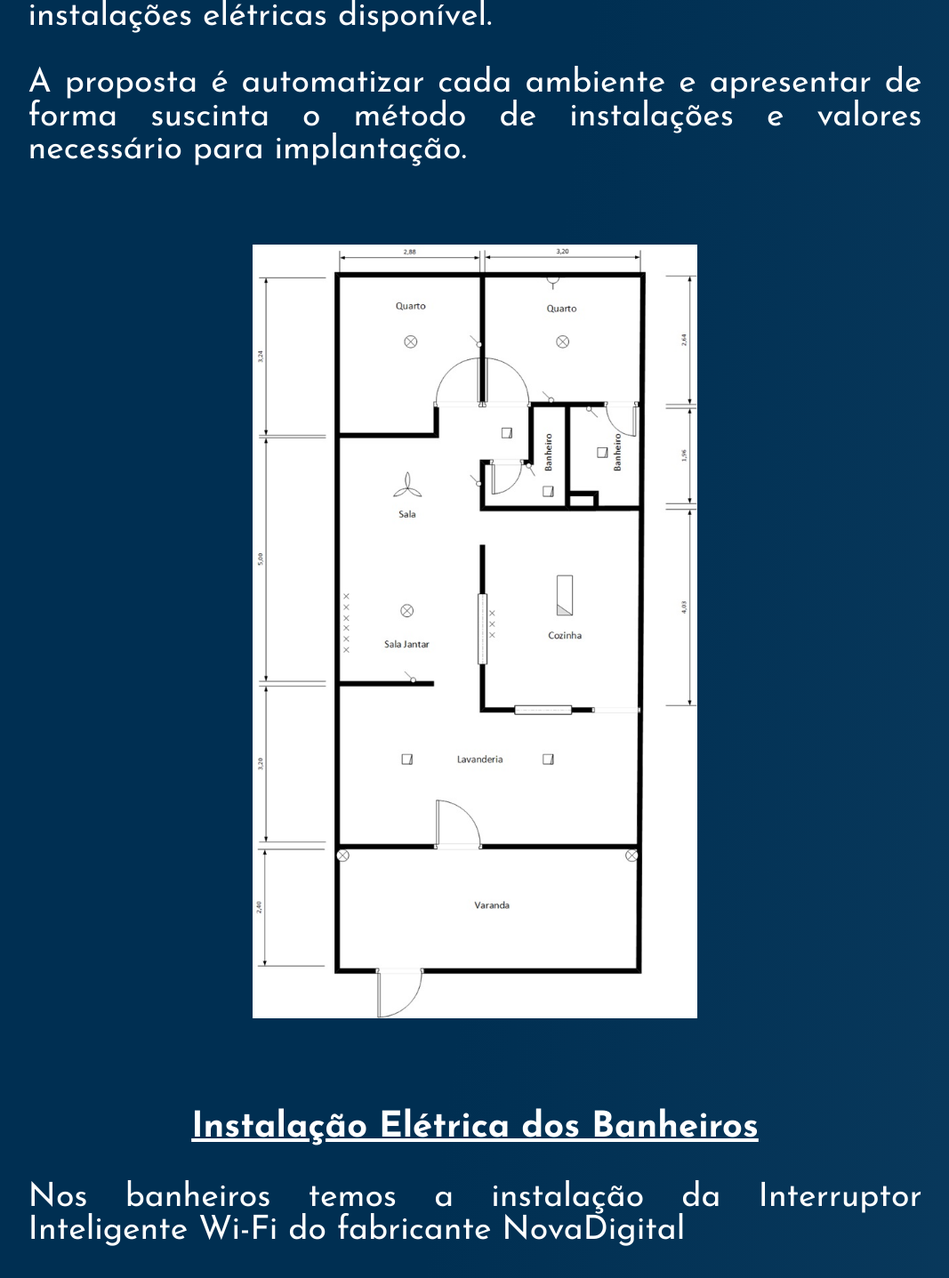
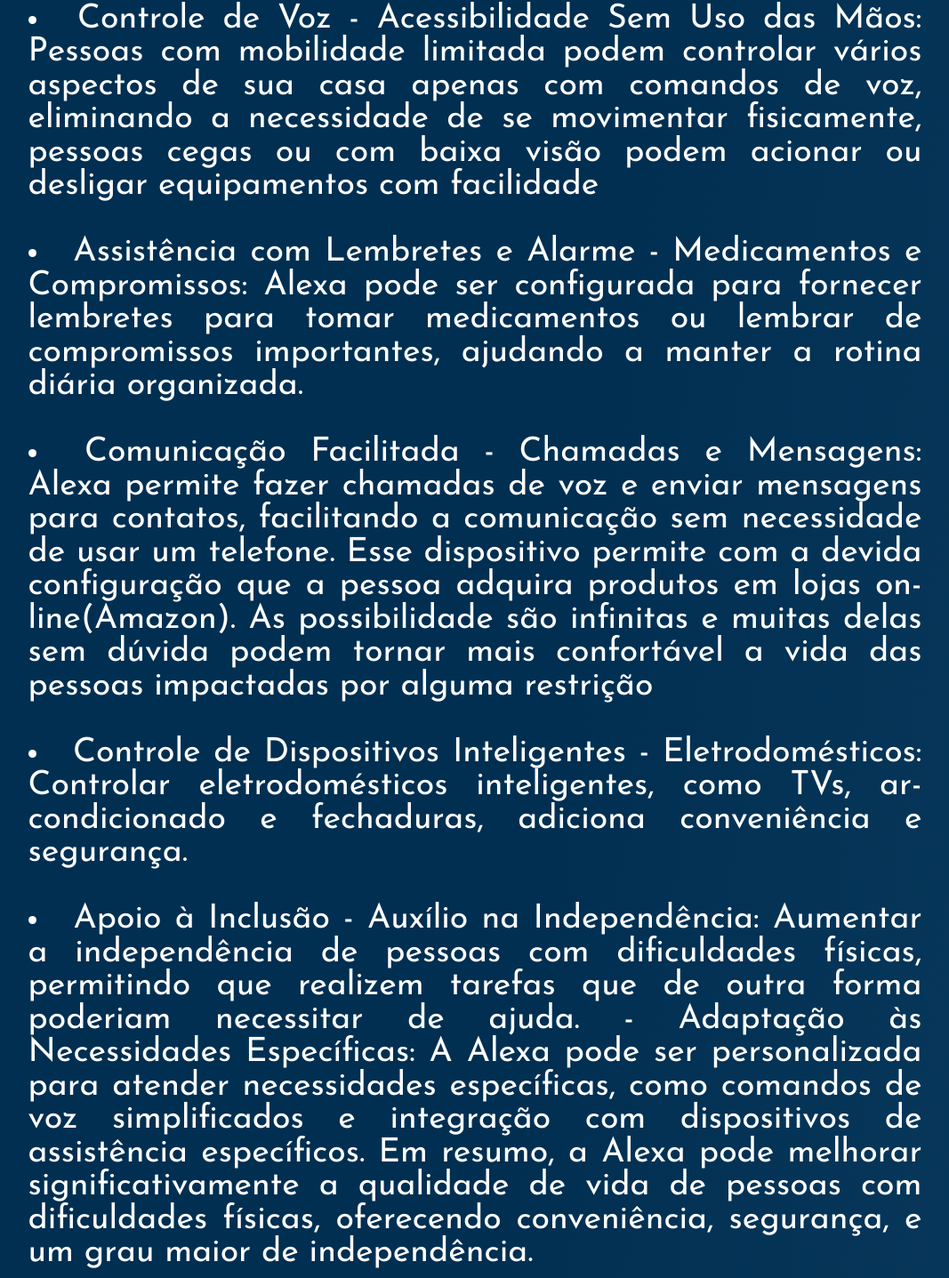
Before and after one commit to Filipeap1/PEI-III, a plain HTML site: page index.html in a window 1280 px wide. Shown: the part 1636-3073 px from the top of the page at 89% size, without its empty margins (106-1173 px from the left). Drawn offline with nearby package versions, Linux system fonts and the light colour scheme.

Commit message:
Update index.html

```diff
--- a/index.html
+++ b/index.html
@@ -24,7 +24,23 @@
     <section class="banner">
             <h1 class="banner__titulo">PROMOÇÃO DA ACESSIBILIDADE POR MEIO DE INSTALAÇÕES ELÉTRICAS INTELIGENTES</h1>
                 <p class="banner__texto">Nos dias atuais, é cada vez mais necessário que os projetos elétricos contemplem a acessibilidade, garantindo que pessoas com necessidades especiais e idosos possam usufruir dos espaços públicos e privados de maneira autônoma, segura e confortável, especialmente em suas residências. É fundamental que o design e a implementação de sistemas elétricos considerem a acessibilidade, assegurando que todas as pessoas, independentemente de suas condições ou limitações, tenham acesso seguro e adequado à energia elétrica e aos equipamentos que ela alimenta. Esse conceito envolve a criação de ambientes que possam ser facilmente utilizados por indivíduos com deficiências ou mobilidade reduzida, além de idosos, promovendo a inclusão e a segurança. Nesse contexto, normas e diretrizes específicas são essenciais para orientar a concepção de instalações elétricas acessíveis, atendendo às necessidades de todos os usuários e garantindo conforto e bem-estar nesses ambientes.</p>
-            <h2 class="topicos__titulo">Aplicação da Instalação</h2>
+        <h2 class="topicos__titulo">VANTAGENS DOS DISPOSITIVOS INTELIGENTES PARA A PROMOÇÃO DA ACESSIBILIDADE
+                </h2>
+                <li class="banner__texto">Controle de Voz
+                    - Acessibilidade Sem Uso das Mãos: Pessoas com mobilidade limitada podem controlar vários aspectos de sua casa apenas com comandos de voz, eliminando a necessidade de se movimentar fisicamente, pessoas cegas ou com baixa visão podem acionar ou desligar equipamentos com facilidade</li>
+                <li class="banner__texto">Assistência com Lembretes e Alarme
+                    - Medicamentos e Compromissos: Alexa pode ser configurada para fornecer lembretes para tomar medicamentos ou lembrar de compromissos importantes, ajudando a manter a rotina diária organizada.
+                    </li>
+                <li class="banner__texto">Comunicação Facilitada
+                    - Chamadas e Mensagens: Alexa permite fazer chamadas de voz e enviar mensagens para contatos, facilitando a comunicação sem necessidade de usar um telefone. Esse dispositivo permite com a devida configuração que a pessoa adquira produtos em lojas on-line(Amazon). As possibilidade são infinitas e muitas delas sem dúvida podem tornar mais confortável a vida das pessoas impactadas por alguma restrição</li>
+                <li class="banner__texto">Controle de Dispositivos Inteligentes
+                    - Eletrodomésticos: Controlar eletrodomésticos inteligentes, como TVs, ar-condicionado e fechaduras, adiciona conveniência e segurança.</li>
+                <li class="banner__texto">Apoio à Inclusão
+                    - Auxílio na Independência: Aumentar a independência de pessoas com dificuldades físicas, permitindo que realizem tarefas que de outra forma poderiam necessitar de ajuda.
+                    - Adaptação às Necessidades Específicas: A Alexa pode ser personalizada para atender necessidades específicas, como comandos de voz simplificados e integração com dispositivos de assistência específicos.
+                    Em resumo, a Alexa pode melhorar significativamente a qualidade de vida de pessoas com dificuldades físicas, oferecendo conveniência, segurança, e um grau maior de independência.
+                    </li>
+        <h2 class="topicos__titulo">Aplicação da Instalação</h2>
                 <p class="banner__texto">Aqui temos a planta representada com os pontos de instalações elétricas disponível.</p>
                 <p class="banner__texto">A proposta é automatizar cada ambiente e apresentar de forma suscinta o método de instalações e valores necessário para implantação.</p>
                 <img src="img/Planta.jpg" alt="planta baixa" class="container__imagemPlanta" title="Imagem confecionada pelo grupo no Autocad">
```
